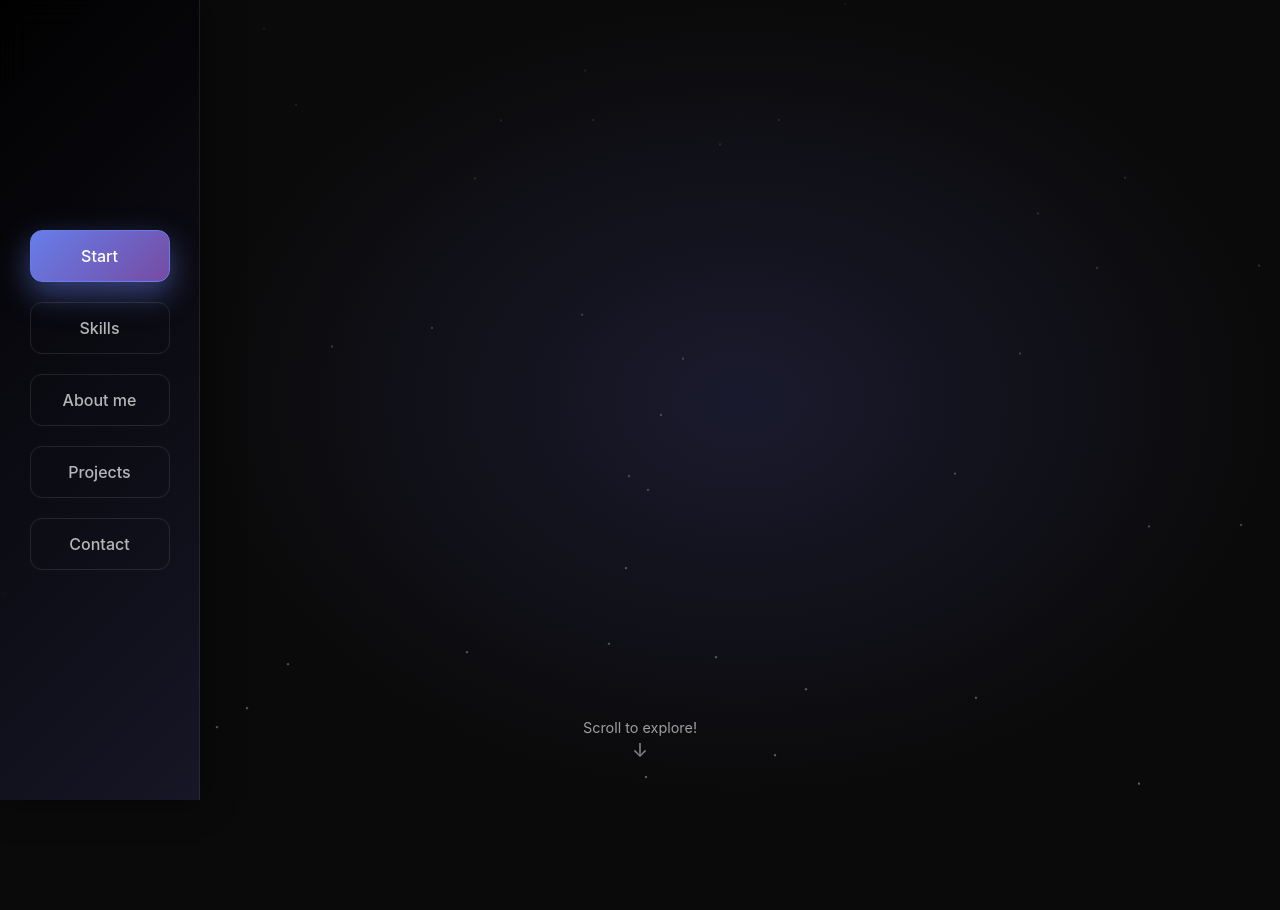
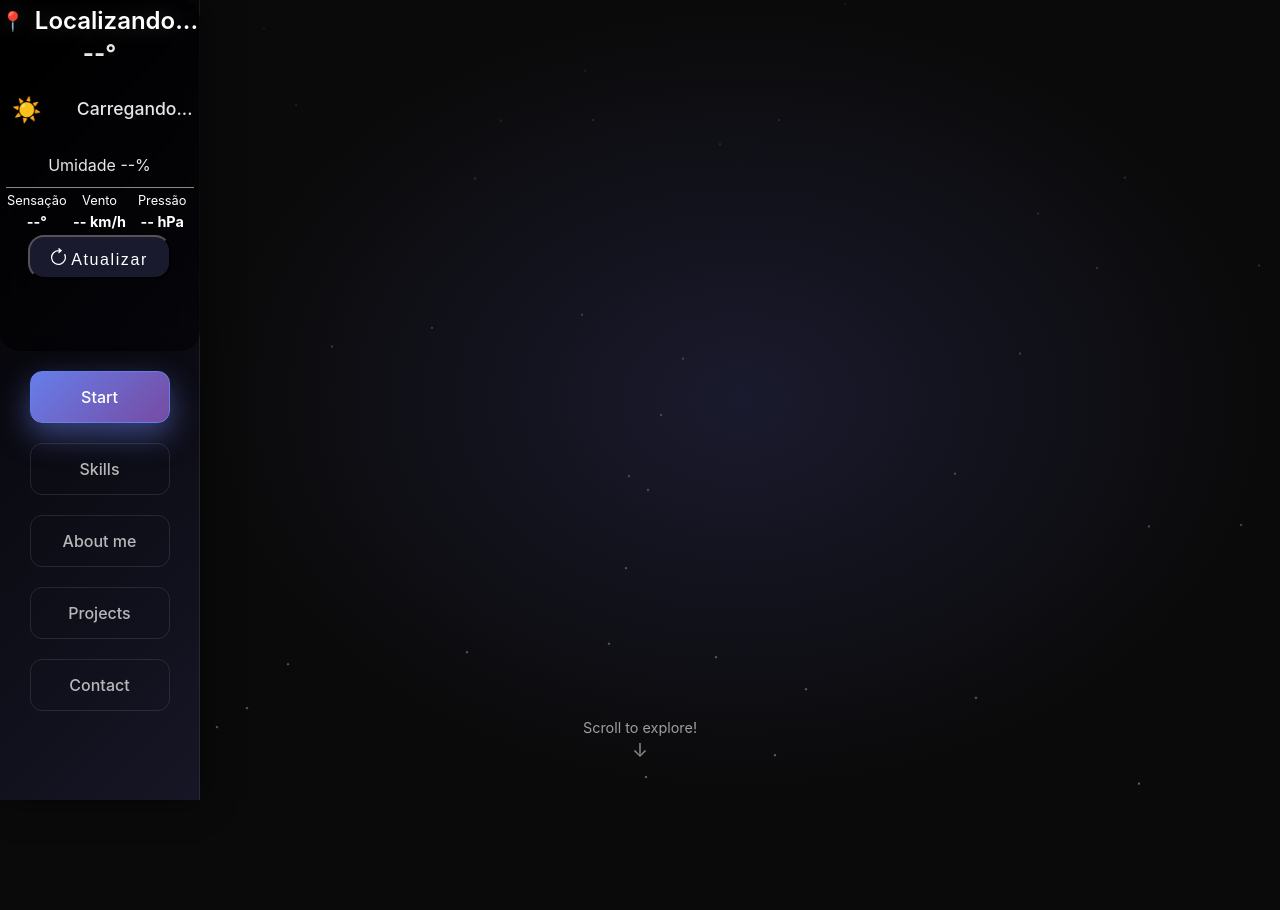
Before and after one commit to LeonardoDLima/Portfolio01, a PHP site: page / in a window 1280 px wide. Shown: the top 910 px of the page. Run offline with PHP 8.4, Linux system fonts and the light colour scheme.

Commit message:
api
primeiro api

```diff
--- a/css/style.css
+++ b/css/style.css
@@ -215,12 +215,11 @@ p {
   z-index: 1002;
   display: flex;
   flex-direction: column;
-  justify-content: center;
   align-items: center;
   gap: 20px;
   background: linear-gradient(135deg, rgba(0, 0, 0, 0.9) 0%, rgba(26, 26, 46, 0.8) 100%);
   backdrop-filter: blur(15px);
-  padding: 40px 20px;
+  padding: 0px 40px 20px;
   border-right: 1px solid rgba(255, 255, 255, 0.1);
   box-shadow: 2px 0 30px rgba(0, 0, 0, 0.5);
   opacity: 0;
@@ -671,6 +670,9 @@ color: var(--second-bg-color);
   .progress-bar.with-sidebar {
       margin-left: 150px;
   }
+  .bigger-box{
+    width: 150px !important;
+  }
   .nav-link {
       padding: 12px 15px;
       font-size: 0.9rem;
@@ -713,6 +715,9 @@ color: var(--second-bg-color);
   #sidebarNav{
     display: none;
   }
+  .bigger-box{
+    width: 100px;
+  }
   .viewport.with-sidebar{
     margin-left: 0px;
     width: 100%;
@@ -744,3 +749,151 @@ color: var(--second-bg-color);
   /* ... suas regras existentes ... */
   z-index: 1; /* Mantém baixo */
 }
+
+/* weather forecast card */
+.bigger-box {
+  background: rgba(0, 0, 0, 0.518);
+  backdrop-filter: blur(10px);
+  border-radius: 20px;
+  padding: 6px;
+  box-shadow: 0 20px 40px rgba(0, 0, 0, 0.1);
+  width: 200px;
+  max-width: 400px;
+  transition: all 0.3s ease;
+  height: 45%;
+}
+
+
+
+.medium-box {
+  text-align: center;
+}
+
+.box-country {
+  color: #ffffff;
+  font-size: 1.5rem;
+  margin-bottom: 0px;
+  font-weight: 600;
+  display: flex;
+  align-items: center;
+  justify-content: center;
+  gap: 10px;
+}
+
+.location-icon {
+  font-size: 1.2rem;
+}
+
+.temp {
+  font-size: 1.5rem;
+  font-weight: bold;
+  color: #fff;
+  margin: 0px;
+  text-shadow: 2px 2px 4px rgba(0, 0, 0, 0.1);
+}
+
+.smaller-box {
+  display: flex;
+  align-items: center;
+  justify-content: center;
+  margin: 0px;
+  padding: 1px;
+  border-radius: 12px;
+  gap: 30px;
+}
+
+.img-time {
+  width: 50px;
+  display: flex;
+  align-items: center;
+  justify-content: center;
+  color: white;
+  font-size: 1.5rem;
+  height: 70px;
+}
+
+.forecast {
+  color: #ffffff;
+  font-weight: 500;
+  font-size: 1.1rem;
+  margin-bottom: 0px;
+}
+
+.humidity {
+  color: #fff;
+  font-size: 1rem;
+  margin-top: 0.5rem;
+  margin-bottom: 0.5rem;
+}
+
+.loading {
+  color: #ffffff;
+  font-style: italic;
+}
+
+.error {
+  color: #e74c3c;
+  font-size: 0.9rem;
+  text-align: center;
+  background: rgba(231, 76, 60, 0.1);
+  padding: 10px;
+  border-radius: 8px;
+  margin-top: 10px;
+}
+
+.weather-details {
+  display: flex;
+  justify-content: space-between;
+  margin-top: 5px;
+  padding-top: 5px;
+  border-top: 1px solid rgba(202, 202, 202, 0.671);
+}
+
+.detail-item {
+  text-align: center;
+  flex: 1;
+}
+
+.detail-label {
+  font-size: 0.8rem;
+  color: #ffffff;
+  margin-bottom: 5px;
+}
+
+.detail-value {
+  font-weight: bold;
+  color: #ffffff;
+  font-size: 0.9rem;
+}
+
+.btn-update{
+  margin-top: 0.3rem;
+  padding: 0.5rem 1.3rem;
+}
+/*
+.refresh-btn {
+  background: linear-gradient(135deg, #3498db, #2980b9);
+  color: white;
+  border: none;
+  padding: 10px 20px;
+  border-radius: 8px;
+  cursor: pointer;
+  font-size: 0.9rem;
+  margin-top: 9px;
+  transition: all 0.3s ease;
+}
+
+.refresh-btn:disabled {
+  opacity: 0.6;
+  cursor: not-allowed;
+  transform: none;
+}*/
+
+@keyframes spin {
+  0% { transform: rotate(0deg); }
+  100% { transform: rotate(360deg); }
+}
+
+.spinning {
+  animation: spin 1s linear infinite;
+}
--- a/index.html
+++ b/index.html
@@ -1,11 +1,13 @@
 <!DOCTYPE html>
 <html lang="pt-BR">
+
 <head>
     <meta charset="UTF-8">
     <meta name="viewport" content="width=device-width, initial-scale=1.0">
     <title>My Portfólio</title>
     <link rel="stylesheet" href="css/style.css">
 </head>
+
 <body>
     <div class="progress-bar" id="progressBar"></div>
 
@@ -15,6 +17,48 @@
 
     <!-- Barra lateral de navegação -->
     <div class="sidebar-nav" id="sidebarNav">
+        <div class="bigger-box">
+            <div class="medium-box">
+                <h2 class="box-country">
+                    <span class="location-icon">📍</span>
+                    <span id="locationName">Localizando...</span>
+                </h2>
+
+                <p class="temp" id="temperature">--°</p>
+
+                <div class="smaller-box">
+                    <div class="img-time" id="weatherIcon">☀️</div>
+                    <p class="forecast" id="weatherDescription">Carregando...</p>
+                </div>
+
+                <p class="humidity" id="humidity">Umidade --%</p>
+
+                <div class="weather-details">
+                    <div class="detail-item">
+                        <div class="detail-label">Sensação</div>
+                        <div class="detail-value" id="feelsLike">--°</div>
+                    </div>
+                    <div class="detail-item">
+                        <div class="detail-label">Vento</div>
+                        <div class="detail-value" id="windSpeed">-- km/h</div>
+                    </div>
+                    <div class="detail-item">
+                        <div class="detail-label">Pressão</div>
+                        <div class="detail-value" id="pressure">-- hPa</div>
+                    </div>
+                </div>
+
+                <button class="btn btn-update" id="refreshBtn" onclick="obterLocalizacao()">
+                    <svg xmlns="http://www.w3.org/2000/svg" width="20" height="20" fill="currentColor" class="bi bi-arrow-clockwise" viewBox="2 -2 16 16" id="refreshIcon">
+                        <path fill-rule="evenodd" d="M8 3a5 5 0 1 0 4.546 2.914.5.5 0 0 1 .908-.417A6 6 0 1 1 8 2z"/>
+                        <path d="M8 4.466V.534a.25.25 0 0 1 .41-.192l2.36 1.966c.12.1.12.284 0 .384L8.41 4.658A.25.25 0 0 1 8 4.466"/>
+                      </svg>Atualizar
+                </button>
+
+                <div id="errorMessage"></div>
+            </div>
+        </div>
+
         <a href="#Start" class="nav-link">Start</a>
         <a href="#Skills" class="nav-link">Skills</a>
         <a href="#About" class="nav-link">About me</a>
@@ -56,7 +100,9 @@
 
             <div class="content-section section-3" data-section="2" id="About">
                 <h2>About Me!</h2>
-                <p>A dedicated and hard-working person, always looking to improve my skills to be a good professional, quick to learn new skills and very focused, I am very sociable and spare no effort to achieve my goals.</p>
+                <p>A dedicated and hard-working person, always looking to improve my skills to be a good professional,
+                    quick to learn new skills and very focused, I am very sociable and spare no effort to achieve my
+                    goals.</p>
             </div>
 
             <!-- <div class="content-section section-4" data-section="3">
@@ -116,8 +162,10 @@
                 </h3>
                 <!-- Botões de navegação do carrossel -->
                 <div class="bataoFoto">
-            <button class="btnAnteFt" id="fotoAnterior"><i class="bi bi-arrow-left-circle-fill"></i> Previous</button>
-            <button class="btnProxFt" id="proximaFoto">Next <i class="bi bi-arrow-right-circle-fill"></i></button>
+                    <button class="btnAnteFt" id="fotoAnterior"><i class="bi bi-arrow-left-circle-fill"></i>
+                        Previous</button>
+                    <button class="btnProxFt" id="proximaFoto">Next <i
+                            class="bi bi-arrow-right-circle-fill"></i></button>
                 </div>
             </section>
             <section class="content-section section-5 contato" data-section="4" id="Contact">
@@ -128,10 +176,12 @@
                         <input type="email" placeholder="Your Email" name="email" required>
                     </div>
                     <div class="input-box">
-                            <input type="tel" placeholder="Telephone" maxlength="15" name="telefone" onkeyup="identificadorTelefone(event)">
+                        <input type="tel" placeholder="Telephone" maxlength="15" name="telefone"
+                            onkeyup="identificadorTelefone(event)">
                         <input type="text" placeholder="Subject" name="assunto" required>
                     </div>
-                        <textarea name="mensagem" cols="30" rows="10" class="text-ride" placeholder="Your message" required></textarea>
+                    <textarea name="mensagem" cols="30" rows="10" class="text-ride" placeholder="Your message"
+                        required></textarea>
                     <input type="submit" value="Send message" class="btn">
                     <h2 class="txt-navegacao">
                         Contact form with validation and storage in localStorage.
@@ -150,4 +200,5 @@
 
     <script src="js/app.js"></script>
 </body>
+
 </html>
--- a/js/app.js
+++ b/js/app.js
@@ -410,3 +410,56 @@ function salvarMensagemLocal(nome, email, telefone, assunto, mensagem) {
     mensagensSalvas.push(novaMensagem);
     localStorage.setItem('mensagens', JSON.stringify(mensagensSalvas));
 }
+
+/*======================== card tempo ===================================*/
+const API_KEY = '3205254e7ef1673bd67e7e666abdbf83';
+
+
+// Função para iniciar a busca
+function obterLocalizacao() {
+    if (navigator.geolocation) {
+        navigator.geolocation.getCurrentPosition(success, error);
+    } else {
+        mostrarErro("Geolocalização não suportada pelo navegador.");
+    }
+}
+
+// Sucesso ao obter localização
+function success(position) {
+    const lat = position.coords.latitude;
+    const lon = position.coords.longitude;
+
+    // Busca o tempo atual na API
+    fetch(`https://api.openweathermap.org/data/2.5/weather?lat=${lat}&lon=${lon}&units=metric&lang=pt_br&appid=${API_KEY}`)
+        .then(res => res.json())
+        .then(data => {
+            if (data.cod !== 200) {
+                mostrarErro(data.message);
+                return;
+            }
+
+            // Atualiza informações na tela
+            document.getElementById("locationName").textContent = data.name;
+            document.getElementById("temperature").textContent = `${Math.round(data.main.temp)}°C`;
+            document.getElementById("weatherDescription").textContent = data.weather[0].description;
+            document.getElementById("humidity").textContent = `Umidade ${data.main.humidity}%`;
+            document.getElementById("feelsLike").textContent = `${Math.round(data.main.feels_like)}°C`;
+            document.getElementById("windSpeed").textContent = `${data.wind.speed} km/h`;
+            document.getElementById("pressure").textContent = `${data.main.pressure} hPa`;
+
+            // Ícone do tempo (se quiser trocar o ☀️ por ícones reais da API)
+            const iconCode = data.weather[0].icon;
+            document.getElementById("weatherIcon").innerHTML = `<img src="https://openweathermap.org/img/wn/${iconCode}@2x.png" alt="${data.weather[0].description}">`;
+        })
+        .catch(() => mostrarErro("Erro ao buscar dados do tempo."));
+}
+
+// Erro ao pegar localização
+function error() {
+    mostrarErro("Não foi possível obter sua localização.");
+}
+
+// Mostra erro no card
+function mostrarErro(msg) {
+    document.getElementById("errorMessage").textContent = msg;
+}
```
Lines whose indentation alone changed are shown as unchanged.
